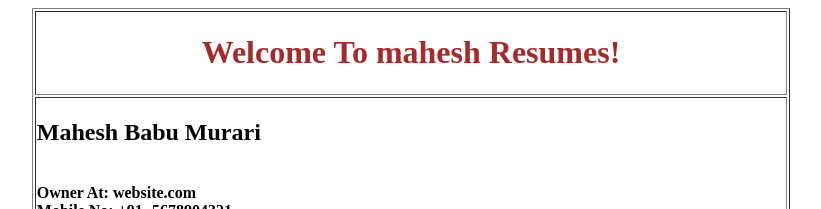
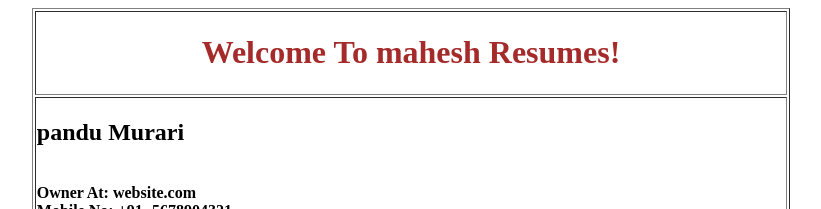
Before and after one commit to mahi-18/azureproject, a plain HTML site: page index.html in a window 1280 px wide. Shown: the top 209 px of the page, without its empty margins (229-1050 px from the left). Drawn offline with Linux system fonts and the light colour scheme.

Commit message:
Update index.html

```diff
--- a/index.html
+++ b/index.html
@@ -8,7 +8,7 @@
             <tr>
             <th><h1 style="color: brown;">Welcome To mahesh Resumes!</h1></th></tr>
             <tr>
-               <th align="left"><h2 >Mahesh Babu Murari</h2><br>
+               <th align="left"><h2 >pandu Murari</h2><br>
                 <b>Owner At: website.com</b><br>
                 Mobile No: +91 -5678904321<br>
                 Email Address : superfast@gmail.com<br>
```
